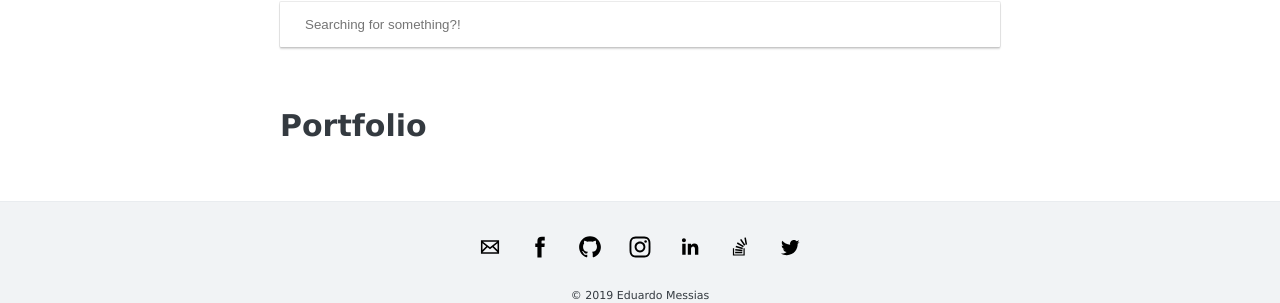
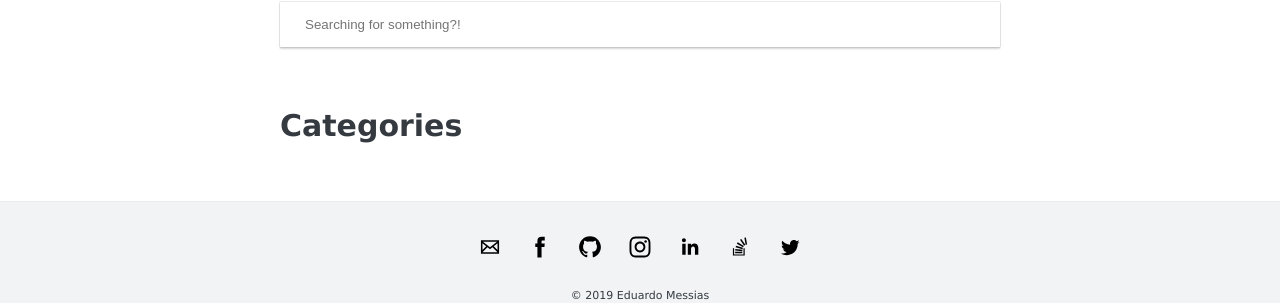
Before and after one commit to eduardomessias/eduardomessias.github.io, a Jekyll site: the page built from portfolio/index.html, in a window 1280 px wide. Shown: the part 164-467 px from the top of the page. Built offline with Jekyll 4.4.1, drawn with Linux system fonts in a browser that asks for light colours.

Commit message:
Update index.html

```diff
--- a/portfolio/index.html
+++ b/portfolio/index.html
@@ -1,7 +1,7 @@
 ---
 layout: page
-title: Portfolio
-permalink: /portfolio/
+title: Categories
+permalink: /categories/
 ---
 
 {% if site.posts.size == 0 %}
@@ -10,22 +10,25 @@ permalink: /portfolio/
 
 <div class="categories">
   <ul class="label">
-    {% for portfolio in site.portfolio %}
+    {% for category in site.categories %}
+    {% if category[0] == "portfolio" %}
     <li>
-      <a href="#{{ portfolio[0] }}">
-        <span>{{ portfolio[0] }}</span>
-        <span class="count">{{ portfolio[1] | size }}</span>
+      <a href="#{{ category[0] }}">
+        <span>{{ category[0] }}</span>
+        <span class="count">{{ category[1] | size }}</span>
       </a>
     </li>
+    {% endif %}
     {% endfor %}
   </ul>
 
-  {% for portfolio in site.portfolio %}
+  {% for category in site.categories %}
+  {% if category[0] == "portfolio" %}
     <h2 id="{{ category[0] }}">
-      {{ portfolio[0] }}
+      {{ category[0] }}
     </h2>
     <ul class="category">
-      {% for post in portfolio[1] %}
+      {% for post in category[1] %}
         {% if post.title != null %}
           <li>
             {% if post.link %}
@@ -40,5 +43,6 @@ permalink: /portfolio/
         {% endif %}
       {% endfor %}
     </ul>
+  {% endif %}
   {% endfor %}
 </div>
```
